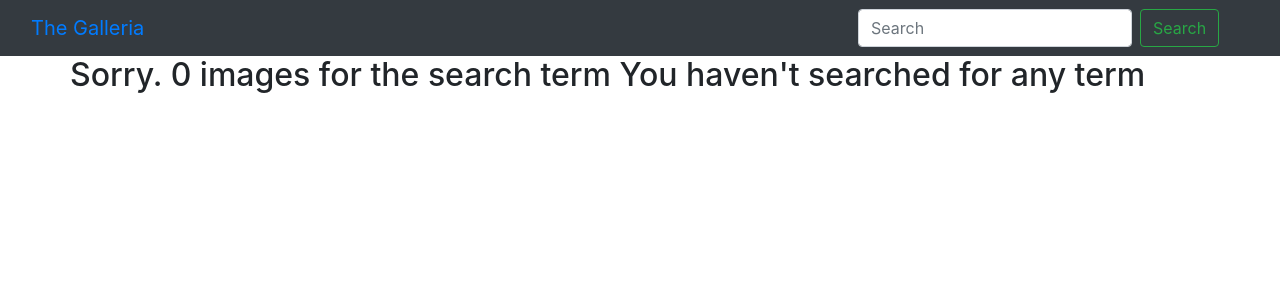
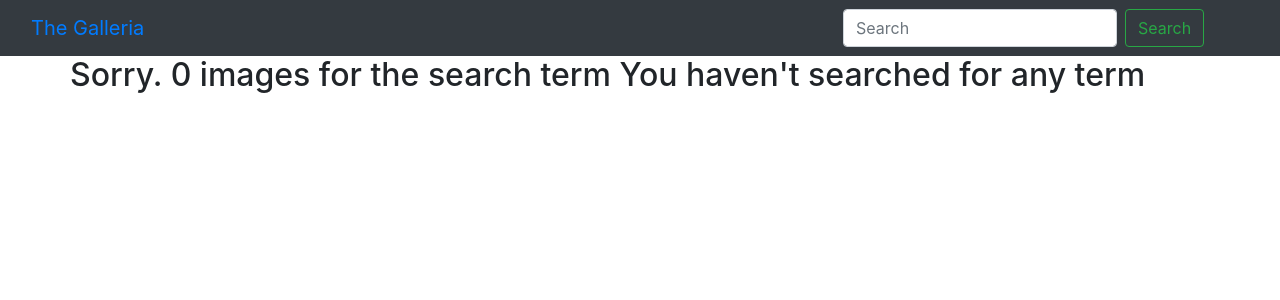
Before and after one commit to Hillarydalie/galleria, a Django app: page /search/ in a window 1280 px wide. Shown: the top 300 px of the page. Run offline with Django 3.2, Linux system fonts and the light colour scheme; some libraries are stand-ins or nearby versions.

Commit message:
Edit searchbox

```diff
--- a/gallery/templates/navbar.html
+++ b/gallery/templates/navbar.html
@@ -11,7 +11,7 @@
                   <a class="navbar-brand" href="{% url 'postimage' %}">The Galleria</a>
                 </div>
                 <!-- Adding a search form  -->
-                <div class="col-sm-4 col-md-4 navbar-right">
+                <div class="col-sm-4 col-md-4 nav navbar-right">
                     <form class="form-inline" role="search" action="{% url 'search_results' %}">
                         <input class="form-control mr-sm-2" type="search" placeholder="Search" aria-label="Search">
                         <button class="btn btn-outline-success my-2 my-sm-0" type="submit">Search</button>
```
